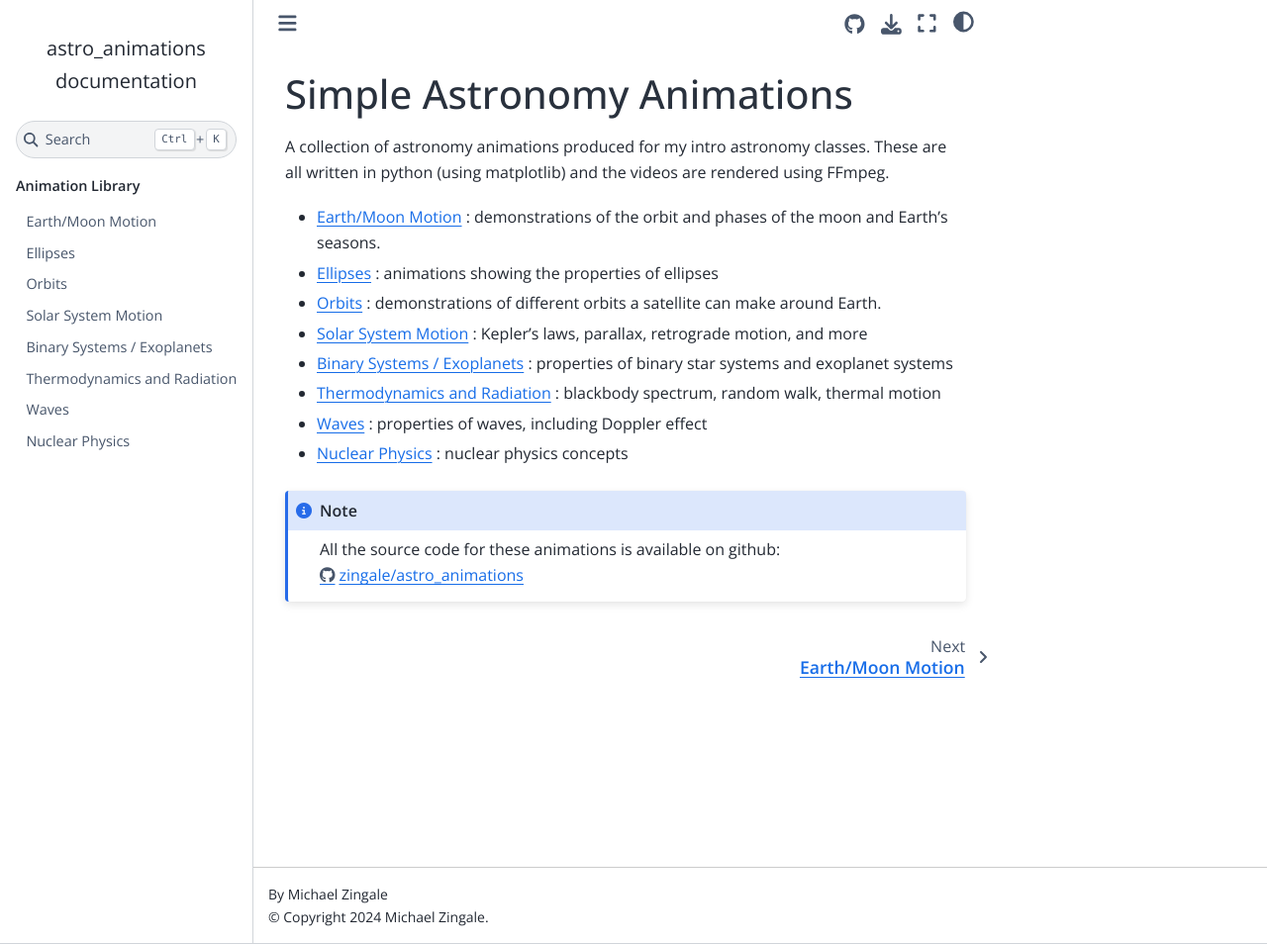
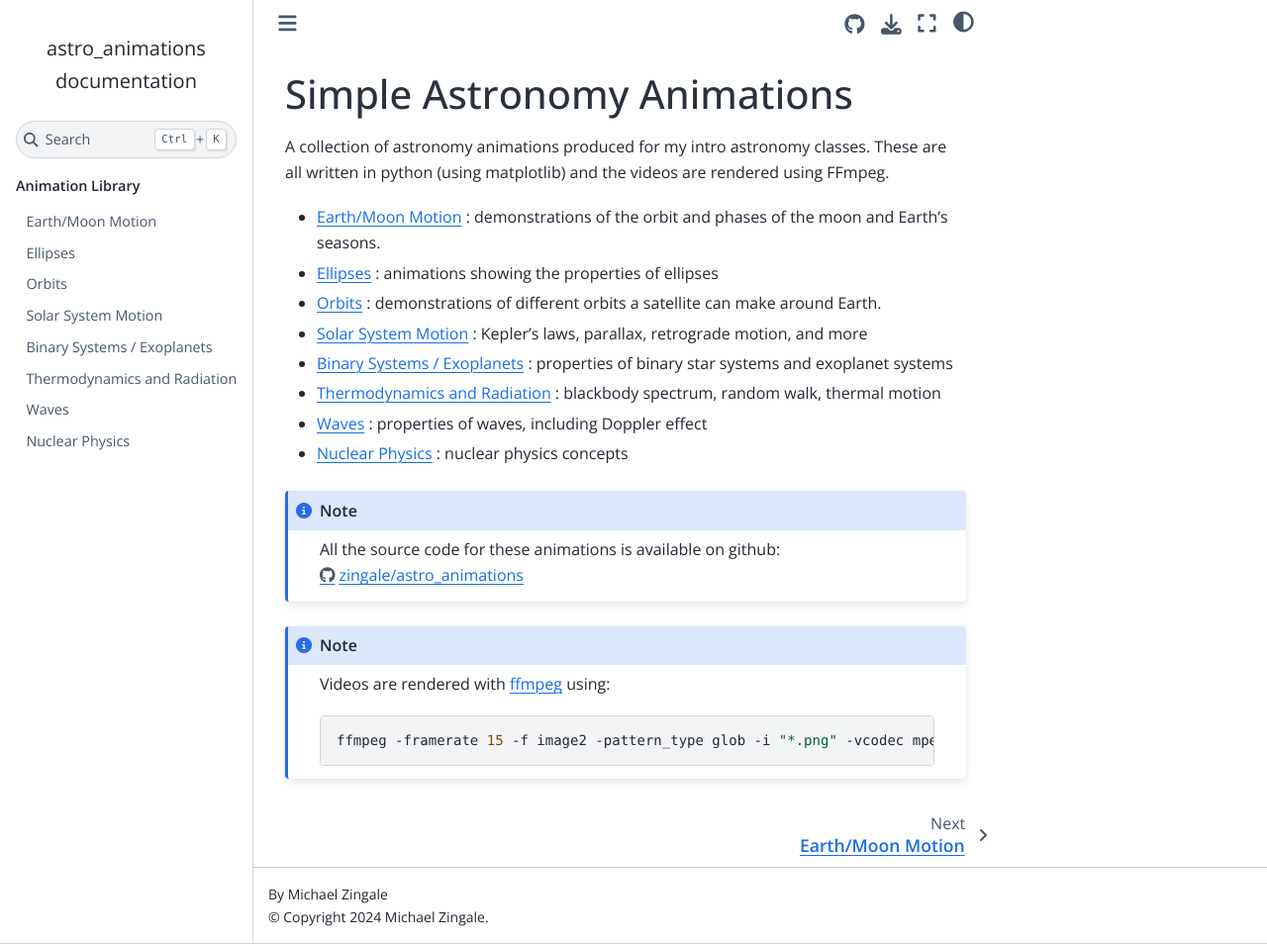
Before and after one commit to zingale/astro_animations, a Sphinx documentation site: the page built from docs/source/index.rst, in a window 1280 px wide and 954 px high. Shown: the whole window at 99% size. Built offline with Sphinx 7.4.7 and the Sphinx Book theme 1.1.4, drawn with Linux system fonts in a browser that asks for light colours.

Commit message:
add ffmpeg usage

```diff
--- a/docs/source/index.rst
+++ b/docs/source/index.rst
@@ -30,6 +30,15 @@ all written in python (using matplotlib) and the videos are rendered using FFmpe
 
    All the source code for these animations is available on github: https://github.com/zingale/astro_animations
 
+.. note::
+
+   Videos are rendered with `ffmpeg <https://www.ffmpeg.org/>`_ using:
+
+   .. code:: bash
+
+      ffmpeg -framerate 15 -f image2 -pattern_type glob -i "*.png" -vcodec mpeg4 -c:v libx264 -crf 20 -pix_fmt yuv420p -movflags +faststart movie.mp4
+
+
 .. toctree::
    :maxdepth: 1
    :caption: Animation Library
```
